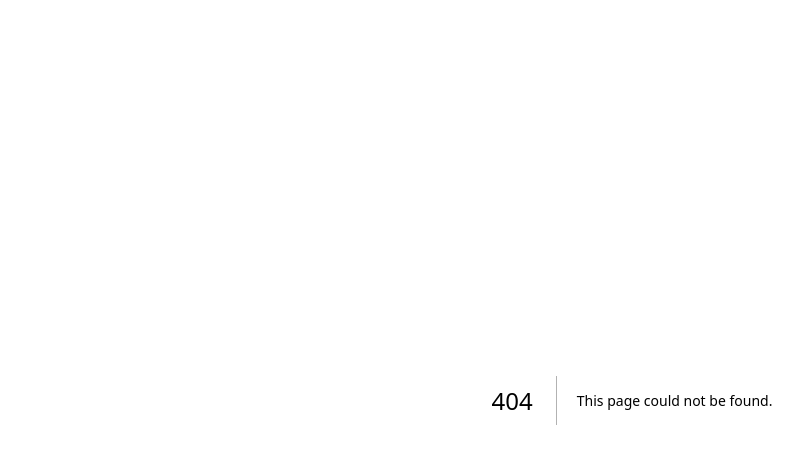
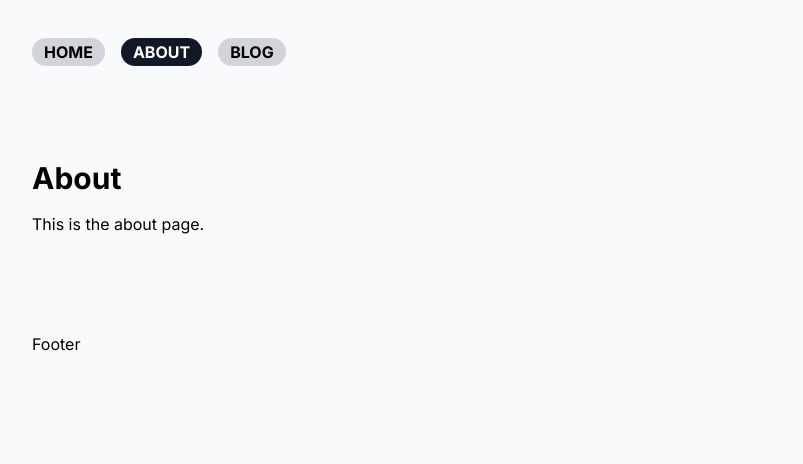
Before and after one commit to daviddarx/boilerplate-nextjs-page-tinacms, a Next.js app: page /about in a window 1280 px wide. Before the commit this address had no page. Shown: the top 464 px of the page, without its empty margins (8-811 px from the left). Built offline with nearby package versions, Linux system fonts and the light colour scheme.

Commit message:
feat(setup): add basic page structure

```diff
--- /dev/null
+++ b/src/app/about/page.tsx
@@ -0,0 +1,9 @@
+import PageHeader from '@/components/core/PageHeader';
+
+export default function About() {
+  return (
+    <div>
+      <PageHeader title='About' lead='This is the about page.' />
+    </div>
+  );
+}
--- /dev/null
+++ b/src/app/blog/page.tsx
@@ -0,0 +1,9 @@
+import PageHeader from '@/components/core/PageHeader';
+
+export default function Blog() {
+  return (
+    <div>
+      <PageHeader title='Blog' lead='This is the blog page.' />
+    </div>
+  );
+}
--- a/src/app/globals.css
+++ b/src/app/globals.css
@@ -2,26 +2,9 @@
 @tailwind components;
 @tailwind utilities;
 
-:root {
-  --foreground-rgb: 0, 0, 0;
-  --background-start-rgb: 214, 219, 220;
-  --background-end-rgb: 255, 255, 255;
-}
-
-@media (prefers-color-scheme: dark) {
-  :root {
-    --foreground-rgb: 255, 255, 255;
-    --background-start-rgb: 0, 0, 0;
-    --background-end-rgb: 0, 0, 0;
+@layer base {
+  h1,
+  .h1  {
+    @apply font-bold text-3xl;
   }
 }
-
-body {
-  color: rgb(var(--foreground-rgb));
-  background: linear-gradient(
-      to bottom,
-      transparent,
-      rgb(var(--background-end-rgb))
-    )
-    rgb(var(--background-start-rgb));
-}
--- a/src/app/layout.tsx
+++ b/src/app/layout.tsx
@@ -1,22 +1,27 @@
-import type { Metadata } from 'next'
-import { Inter } from 'next/font/google'
-import './globals.css'
+import type { Metadata } from 'next';
+import { Inter } from 'next/font/google';
+import classNames from 'classnames';
+import './globals.css';
 
-const inter = Inter({ subsets: ['latin'] })
+import MainNav from '@/components/layout/MainNav';
+
+const inter = Inter({ subsets: ['latin'] });
 
 export const metadata: Metadata = {
-  title: 'Create Next App',
-  description: 'Generated by create next app',
+  title: 'Next.js x TinaCMS',
+  description: 'Boilerplate for Next.js website with TinaCMS',
+};
+
+export default function RootLayout({ children }: { children: React.ReactNode }) {
+  return (
+    <html lang='en'>
+      <body className={classNames('p-10 bg-gray-50', inter.className)}>
+        <header>
+          <MainNav />
+        </header>
+        <main className='py-24'>{children}</main>
+        <footer>Footer</footer>
+      </body>
+    </html>
+  );
 }
-
-export default function RootLayout({
-  children,
-}: {
-  children: React.ReactNode
-}) {
-  return (
-    <html lang="en">
-      <body className={inter.className}>{children}</body>
-    </html>
-  )
-}
--- a/src/app/page.tsx
+++ b/src/app/page.tsx
@@ -1,113 +1,9 @@
-import Image from 'next/image'
+import PageHeader from '@/components/core/PageHeader';
 
 export default function Home() {
   return (
-    <main className="flex min-h-screen flex-col items-center justify-between p-24">
-      <div className="z-10 max-w-5xl w-full items-center justify-between font-mono text-sm lg:flex">
-        <p className="fixed left-0 top-0 flex w-full justify-center border-b border-gray-300 bg-gradient-to-b from-zinc-200 pb-6 pt-8 backdrop-blur-2xl dark:border-neutral-800 dark:bg-zinc-800/30 dark:from-inherit lg:static lg:w-auto  lg:rounded-xl lg:border lg:bg-gray-200 lg:p-4 lg:dark:bg-zinc-800/30">
-          Get started by editing&nbsp;
-          <code className="font-mono font-bold">src/app/page.tsx</code>
-        </p>
-        <div className="fixed bottom-0 left-0 flex h-48 w-full items-end justify-center bg-gradient-to-t from-white via-white dark:from-black dark:via-black lg:static lg:h-auto lg:w-auto lg:bg-none">
-          <a
-            className="pointer-events-none flex place-items-center gap-2 p-8 lg:pointer-events-auto lg:p-0"
-            href="https://vercel.com?utm_source=create-next-app&utm_medium=appdir-template&utm_campaign=create-next-app"
-            target="_blank"
-            rel="noopener noreferrer"
-          >
-            By{' '}
-            <Image
-              src="/vercel.svg"
-              alt="Vercel Logo"
-              className="dark:invert"
-              width={100}
-              height={24}
-              priority
-            />
-          </a>
-        </div>
-      </div>
-
-      <div className="relative flex place-items-center before:absolute before:h-[300px] before:w-[480px] before:-translate-x-1/2 before:rounded-full before:bg-gradient-radial before:from-white before:to-transparent before:blur-2xl before:content-[''] after:absolute after:-z-20 after:h-[180px] after:w-[240px] after:translate-x-1/3 after:bg-gradient-conic after:from-sky-200 after:via-blue-200 after:blur-2xl after:content-[''] before:dark:bg-gradient-to-br before:dark:from-transparent before:dark:to-blue-700 before:dark:opacity-10 after:dark:from-sky-900 after:dark:via-[#0141ff] after:dark:opacity-40 before:lg:h-[360px] z-[-1]">
-        <Image
-          className="relative dark:drop-shadow-[0_0_0.3rem_#ffffff70] dark:invert"
-          src="/next.svg"
-          alt="Next.js Logo"
-          width={180}
-          height={37}
-          priority
-        />
-      </div>
-
-      <div className="mb-32 grid text-center lg:max-w-5xl lg:w-full lg:mb-0 lg:grid-cols-4 lg:text-left">
-        <a
-          href="https://nextjs.org/docs?utm_source=create-next-app&utm_medium=appdir-template&utm_campaign=create-next-app"
-          className="group rounded-lg border border-transparent px-5 py-4 transition-colors hover:border-gray-300 hover:bg-gray-100 hover:dark:border-neutral-700 hover:dark:bg-neutral-800/30"
-          target="_blank"
-          rel="noopener noreferrer"
-        >
-          <h2 className={`mb-3 text-2xl font-semibold`}>
-            Docs{' '}
-            <span className="inline-block transition-transform group-hover:translate-x-1 motion-reduce:transform-none">
-              -&gt;
-            </span>
-          </h2>
-          <p className={`m-0 max-w-[30ch] text-sm opacity-50`}>
-            Find in-depth information about Next.js features and API.
-          </p>
-        </a>
-
-        <a
-          href="https://nextjs.org/learn?utm_source=create-next-app&utm_medium=appdir-template-tw&utm_campaign=create-next-app"
-          className="group rounded-lg border border-transparent px-5 py-4 transition-colors hover:border-gray-300 hover:bg-gray-100 hover:dark:border-neutral-700 hover:dark:bg-neutral-800/30"
-          target="_blank"
-          rel="noopener noreferrer"
-        >
-          <h2 className={`mb-3 text-2xl font-semibold`}>
-            Learn{' '}
-            <span className="inline-block transition-transform group-hover:translate-x-1 motion-reduce:transform-none">
-              -&gt;
-            </span>
-          </h2>
-          <p className={`m-0 max-w-[30ch] text-sm opacity-50`}>
-            Learn about Next.js in an interactive course with&nbsp;quizzes!
-          </p>
-        </a>
-
-        <a
-          href="https://vercel.com/templates?framework=next.js&utm_source=create-next-app&utm_medium=appdir-template&utm_campaign=create-next-app"
-          className="group rounded-lg border border-transparent px-5 py-4 transition-colors hover:border-gray-300 hover:bg-gray-100 hover:dark:border-neutral-700 hover:dark:bg-neutral-800/30"
-          target="_blank"
-          rel="noopener noreferrer"
-        >
-          <h2 className={`mb-3 text-2xl font-semibold`}>
-            Templates{' '}
-            <span className="inline-block transition-transform group-hover:translate-x-1 motion-reduce:transform-none">
-              -&gt;
-            </span>
-          </h2>
-          <p className={`m-0 max-w-[30ch] text-sm opacity-50`}>
-            Explore starter templates for Next.js.
-          </p>
-        </a>
-
-        <a
-          href="https://vercel.com/new?utm_source=create-next-app&utm_medium=appdir-template&utm_campaign=create-next-app"
-          className="group rounded-lg border border-transparent px-5 py-4 transition-colors hover:border-gray-300 hover:bg-gray-100 hover:dark:border-neutral-700 hover:dark:bg-neutral-800/30"
-          target="_blank"
-          rel="noopener noreferrer"
-        >
-          <h2 className={`mb-3 text-2xl font-semibold`}>
-            Deploy{' '}
-            <span className="inline-block transition-transform group-hover:translate-x-1 motion-reduce:transform-none">
-              -&gt;
-            </span>
-          </h2>
-          <p className={`m-0 max-w-[30ch] text-sm opacity-50`}>
-            Instantly deploy your Next.js site to a shareable URL with Vercel.
-          </p>
-        </a>
-      </div>
-    </main>
-  )
+    <div>
+      <PageHeader title='Home' lead='This is the home page.' />
+    </div>
+  );
 }
--- /dev/null
+++ b/src/components/core/ActiveLink.tsx
@@ -0,0 +1,31 @@
+'use client';
+
+import { PropsWithChildren } from 'react';
+import Link, { LinkProps } from 'next/link';
+import { usePathname } from 'next/navigation';
+
+type ActiveLinkProps = LinkProps & {
+  className: string;
+  activeClassName: string;
+};
+
+export default function NavLink({
+  children,
+  className = '',
+  activeClassName = '',
+  ...props
+}: PropsWithChildren<ActiveLinkProps>) {
+  const currentRoute = usePathname();
+
+  let computedClass = className;
+
+  if (props.href === currentRoute) {
+    computedClass += ` ${activeClassName}`;
+  }
+
+  return (
+    <Link scroll={false} className={computedClass} {...props}>
+      {children}
+    </Link>
+  );
+}
--- /dev/null
+++ b/src/components/core/PageHeader.tsx
@@ -0,0 +1,13 @@
+type Props = {
+  title: string;
+  lead: string;
+};
+
+export default function PageHeader({ title, lead }: Props) {
+  return (
+    <div className='flex flex-col gap-4'>
+      <h1>{title}</h1>
+      <p>{lead}</p>
+    </div>
+  );
+}
--- /dev/null
+++ b/src/components/layout/MainNav.tsx
@@ -0,0 +1,28 @@
+import ActiveLink from '@/components/core/ActiveLink';
+
+const navItems = [
+  { label: 'Home', href: '/' },
+  { label: 'About', href: '/about' },
+  { label: 'Blog', href: '/blog' },
+];
+
+export default function MainNav() {
+  return (
+    <nav>
+      <h2 className='sr-only'>Main nav</h2>
+      <ul className='flex gap-4 font-bold uppercase'>
+        {navItems.map((item, i) => (
+          <li key={i}>
+            <ActiveLink
+              href={item.href}
+              className='bg-gray-300 px-3 py-1 rounded-full'
+              activeClassName='bg-gray-900 text-white'
+            >
+              {item.label}
+            </ActiveLink>
+          </li>
+        ))}
+      </ul>
+    </nav>
+  );
+}
```
Also changed, not shown: package.json (+6 -5 lines), .prettierrc.json (added), 2 other files (tests, documents, lock files or other folders).
